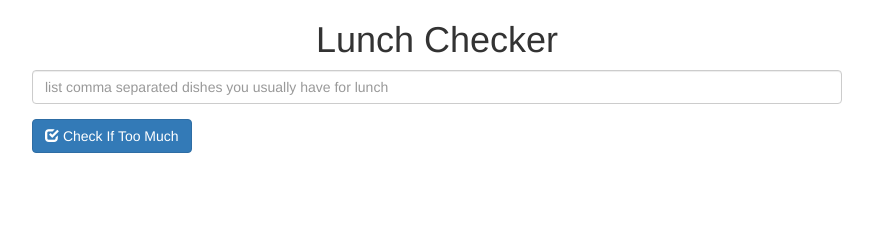
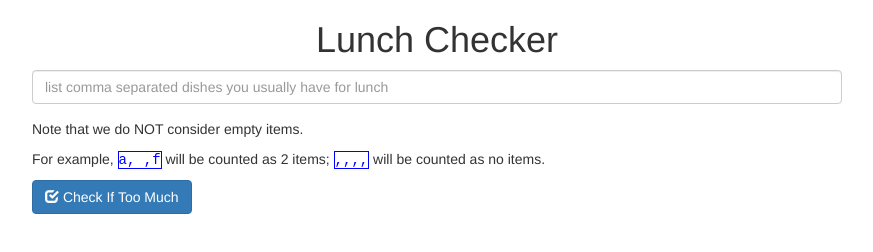
Before and after one commit to JIghtuse/coursera-fs5-angular, a plain HTML site: page lunch_check/index.html in a window 1280 px wide. Shown: the whole page, without its empty margins (203-1076 px from the left). Drawn offline with Linux system fonts and the light colour scheme.

Commit message:
lunch_check: Do not consider empty items

```diff
--- a/lunch_check/css/style.css
+++ b/lunch_check/css/style.css
@@ -6,3 +6,9 @@
     font-size: 1.5em;
     font-weight: bold;
 }
+
+.input-example {
+    border: solid 1px;
+    color: blue;
+    font-family: monospace;
+}
--- a/lunch_check/index.html
+++ b/lunch_check/index.html
@@ -19,6 +19,10 @@
                        placeholder="list comma separated dishes you usually have for lunch"
                        ng-model="lunchItemsInput">
             </div>
+            <p>Note that we do NOT consider empty items.</p>
+            <p>For example,
+                <span class="input-example">a, ,f</span> will be counted as 2 items;
+                <span class="input-example">,,,,</span> will be counted as no items.</p>
             <div class="form-group">
                 <button class="btn btn-primary"
                         ng-click="displayConclusion()">
--- a/lunch_check/js/app.js
+++ b/lunch_check/js/app.js
@@ -13,6 +13,7 @@ function LunchItemsController($scope) {
         } else {
             var numberOfItems = countNumberOfItems(lunchItems);
             if (numberOfItems == 0) {
+                $scope.conclusion = "Please enter data first";
             } else if (numberOfItems <= 3) {
                 $scope.conclusion = "Enjoy!";
             } else {
@@ -22,7 +23,9 @@ function LunchItemsController($scope) {
     };
 
     function countNumberOfItems(string) {
-        var items = string.split(',');
+        var items = string.split(',').filter(function(item) {
+            return item.trim().length > 0;
+        });
         return items.length;
     }
 };
```
